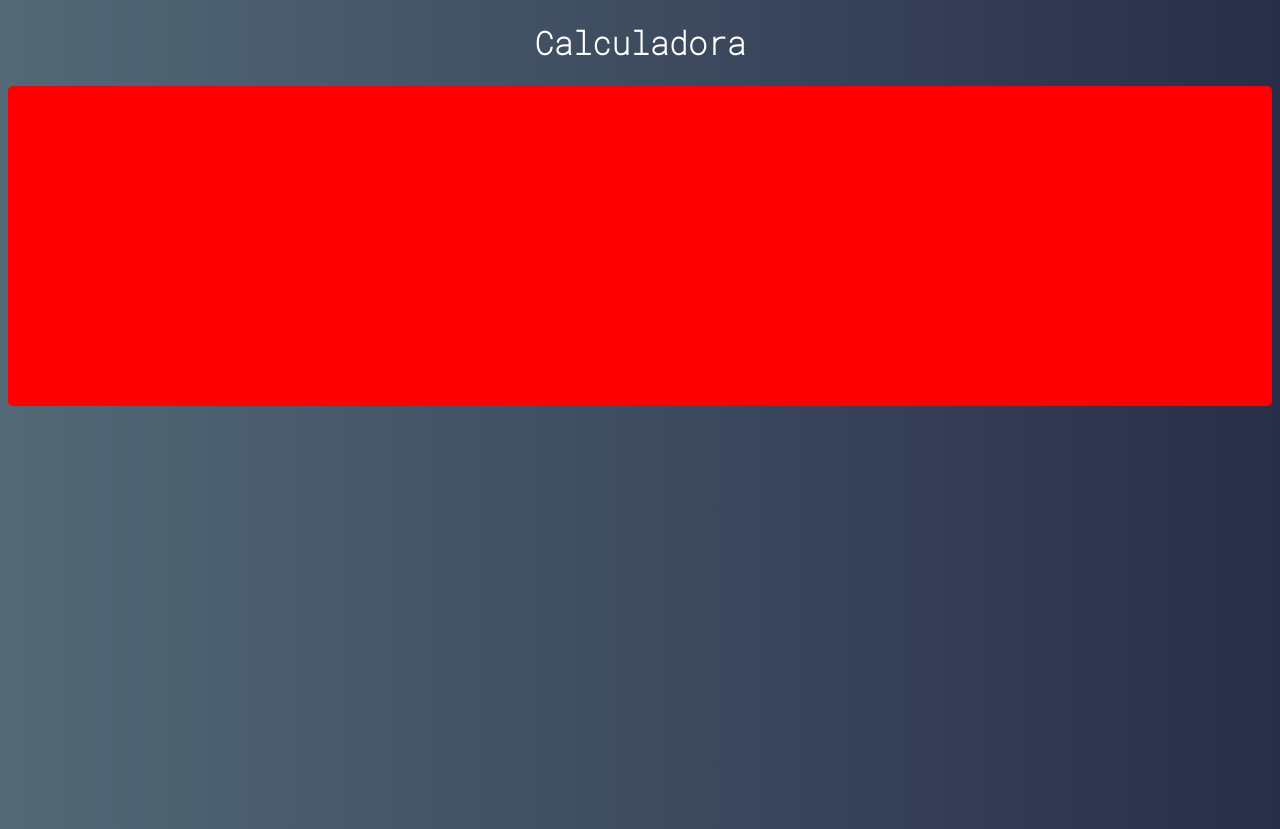
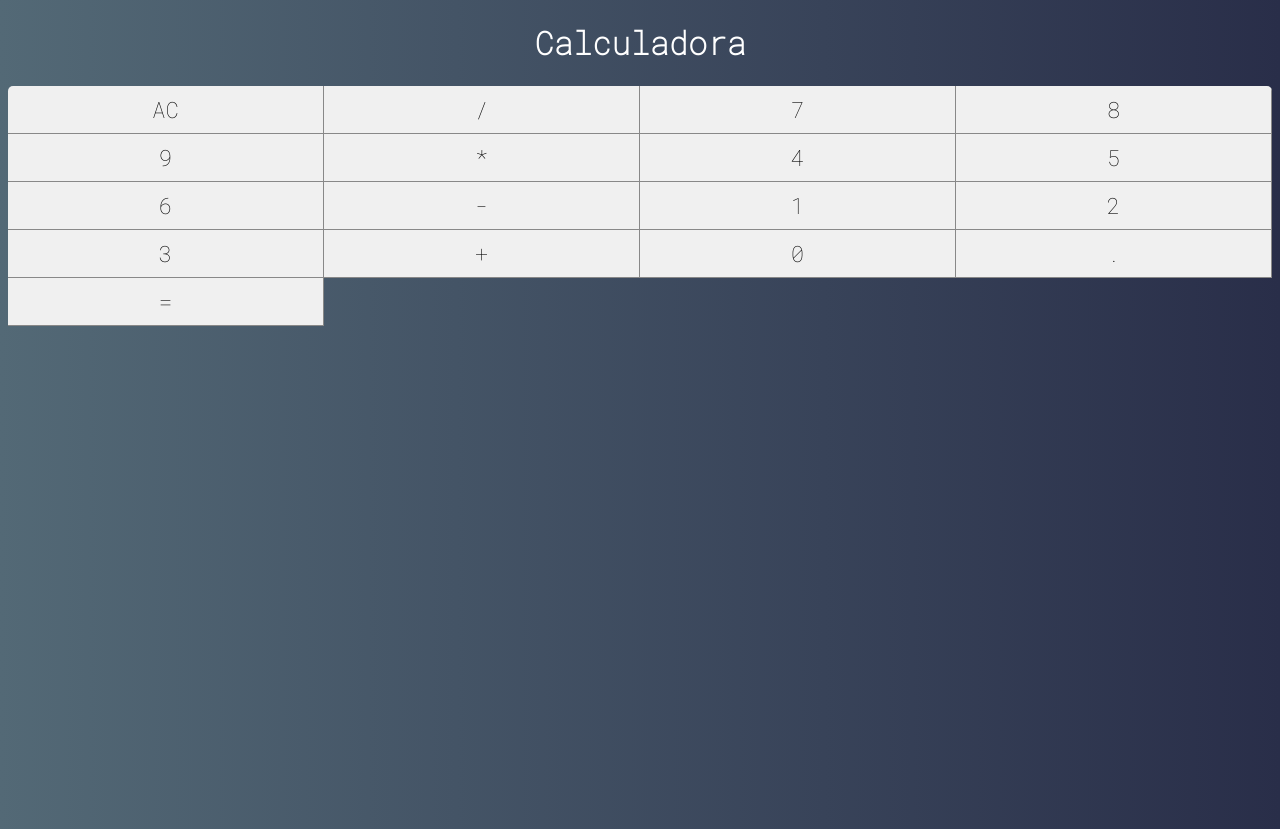
Before and after one commit to Krishnamuti/Calculadora_react, a React (Create React App) app in the folder FRONT/: page / in a window 1280 px wide. Built offline with nearby package versions, Linux system fonts and the light colour scheme.

Commit message:
componente Button #01

```diff
--- /dev/null
+++ b/FRONT/src/components/Button.css
@@ -0,0 +1,13 @@
+:root{
+    --bg-button: #f0f0f0;
+    --border-button: solid 1px #888;
+}
+
+.button{
+    font-size: 1.4em;
+    background-color: var(--bg-button);
+    border: none;
+    border-right: var(--border-button);
+    border-bottom: var(--border-button);
+    outline: none;
+}
--- /dev/null
+++ b/FRONT/src/components/Button.jsx
@@ -0,0 +1,5 @@
+import React from "react";
+import "./Button.css";
+
+export default props =>
+    <button className="button">{props.label}</button>
--- a/FRONT/src/main/Calculator.css
+++ b/FRONT/src/main/Calculator.css
@@ -3,5 +3,8 @@
     width: 235;
     border-radius: 5px;
     overflow: hidden;
-    background-color: red;
+
+    display: grid;
+    grid-template-columns: repeat(4,25%);
+    grid-template-rows: 48px 48px 48px 48px 48px;
 }
--- a/FRONT/src/main/Calculator.jsx
+++ b/FRONT/src/main/Calculator.jsx
@@ -1,11 +1,29 @@
 import React, { Component } from "react";
 import "./Calculator.css";
+
+import Button from "../components/Button";
 
 export default class Calculator extends Component {
     render() {
         return (
             <div className="calculator">
-
+                <Button label="AC" />
+                <Button label="/" />
+                <Button label="7" />
+                <Button label="8" />
+                <Button label="9" />
+                <Button label="*" />
+                <Button label="4" />
+                <Button label="5" />
+                <Button label="6" />
+                <Button label="-" />
+                <Button label="1" />
+                <Button label="2" />
+                <Button label="3" />
+                <Button label="+" />
+                <Button label="0" />
+                <Button label="." />
+                <Button label="=" />
             </div>
         )
     }
```
